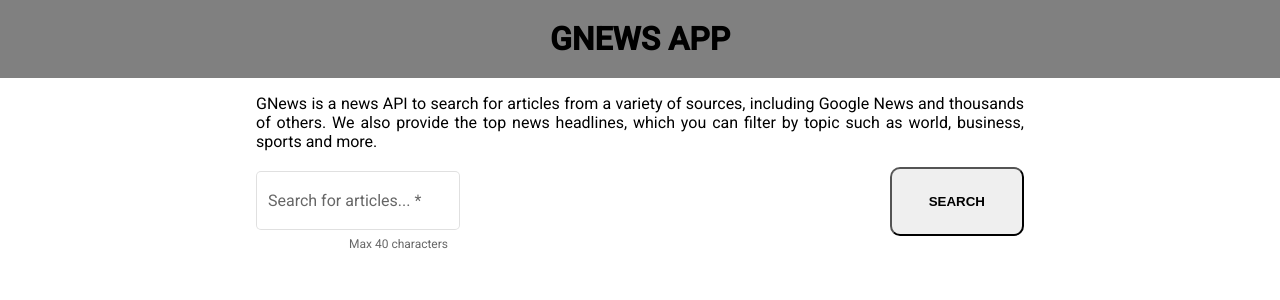
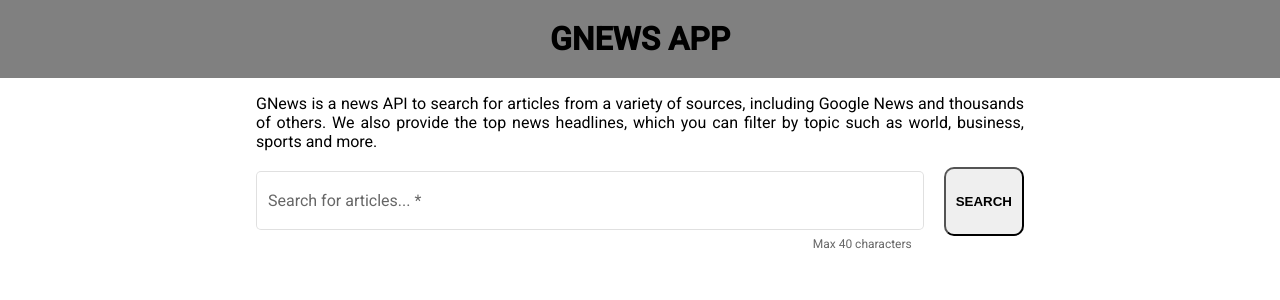
Before and after one commit to AisteBa/gnews-app, an Angular app: page / in a window 1280 px wide. Shown: the top 300 px of the page. Built offline with nearby package versions, Linux system fonts and the light colour scheme.

Commit message:
input field render fixed

```diff
--- a/src/app/components/articles-search/articles-search.component.html
+++ b/src/app/components/articles-search/articles-search.component.html
@@ -5,13 +5,11 @@
     We also provide the top news headlines, which you can filter by topic such as world, business, sports and more.
   </p>
   <form>
-    <div class="input-field">
-      <mat-form-field appearance="outline">
+      <mat-form-field class="input-field" appearance="outline">
         <mat-label>Search for articles...</mat-label>
         <input type="text" #input matInput required placeholder="Search for articles..." />
         <mat-hint align="end">Max 40 characters</mat-hint>
       </mat-form-field>
-    </div>
     <button mat-rised-button type="button" (click)="onSearch(input.value)">SEARCH</button>
   </form>
 </div>
@@ -19,7 +17,7 @@
   <a class="card-row" *ngFor="let article of searchResults?.articles" target="_blank" href={{article.url}}>
     <mat-card class="card">
       <mat-card-header class="card-header">
-        <mat-card-title>{{article.title}}</mat-card-title>
+        <mat-card-title>{{article.title.substring(0, 70)}}...</mat-card-title>
         <mat-card-subtitle>{{article.publishedAt}}</mat-card-subtitle>
       </mat-card-header>
       <img class="card-image" mat-card-image src={{article.image}} alt="article image">
--- a/src/app/components/articles-search/articles-search.component.scss
+++ b/src/app/components/articles-search/articles-search.component.scss
@@ -8,20 +8,14 @@
   }
 
   form {
-    display: flex;
-    justify-content: space-between;
-    width: 100%;
+    display: grid;
+    grid-template-columns: 9fr 1fr;
     margin: auto;
 
-    .input-field {
-      width: 100%;
-    }
-
     button {
-      width: 20%;
-      padding: 20px;
+      padding: 10px;
       font-weight: bold;
-      margin-bottom: 20px;
+      margin: 0 0 20px 20px;
       border-radius: 10px;
     }
   }
@@ -46,6 +40,7 @@
 
       .card-header {
         height: 35%;
+        font-size: 16px;
       }
 
       .card-image {
@@ -62,7 +57,11 @@
 @media only screen and (max-width: 768px) {
 
   /* For mobile phones: */
-  .card-row {
-    width: 100%;
+  .card-container {
+    width: 80%;
+
+    .card-row {
+      width: 100%;
+    }
   }
 }
```
